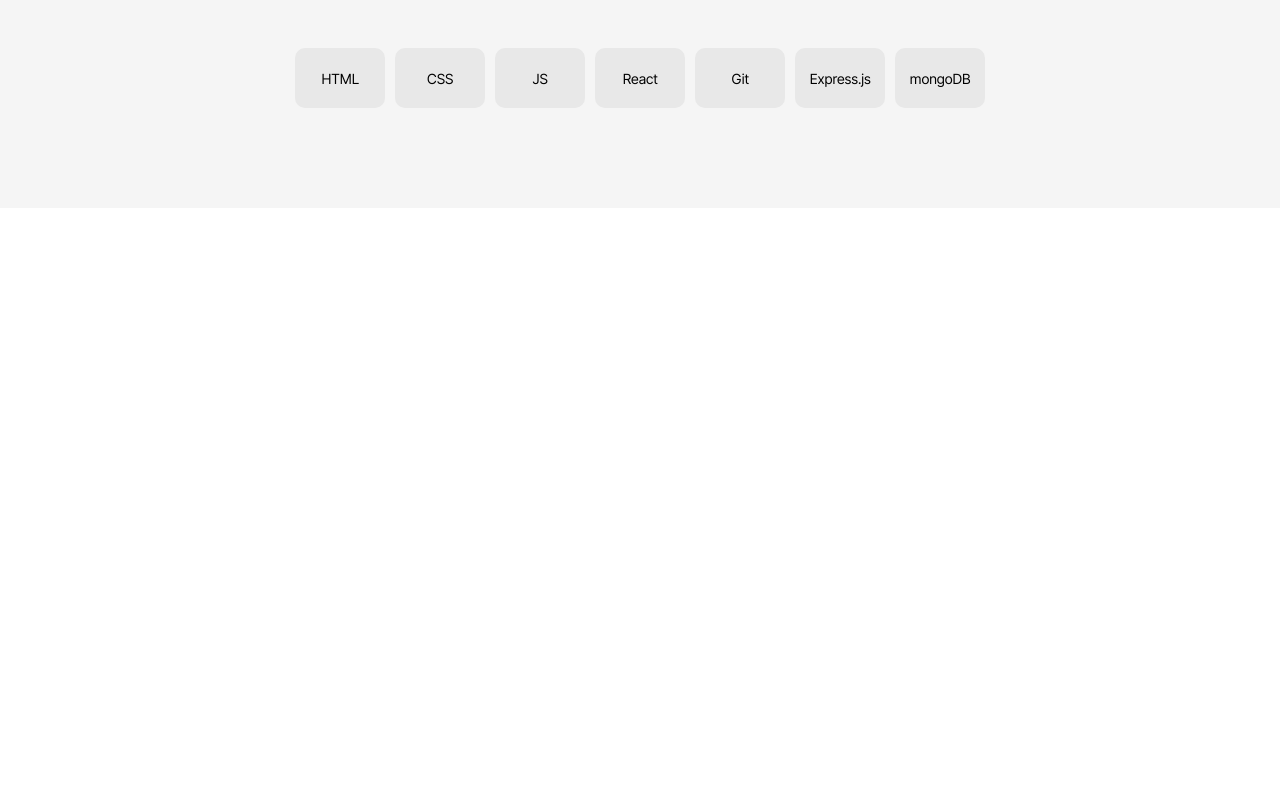
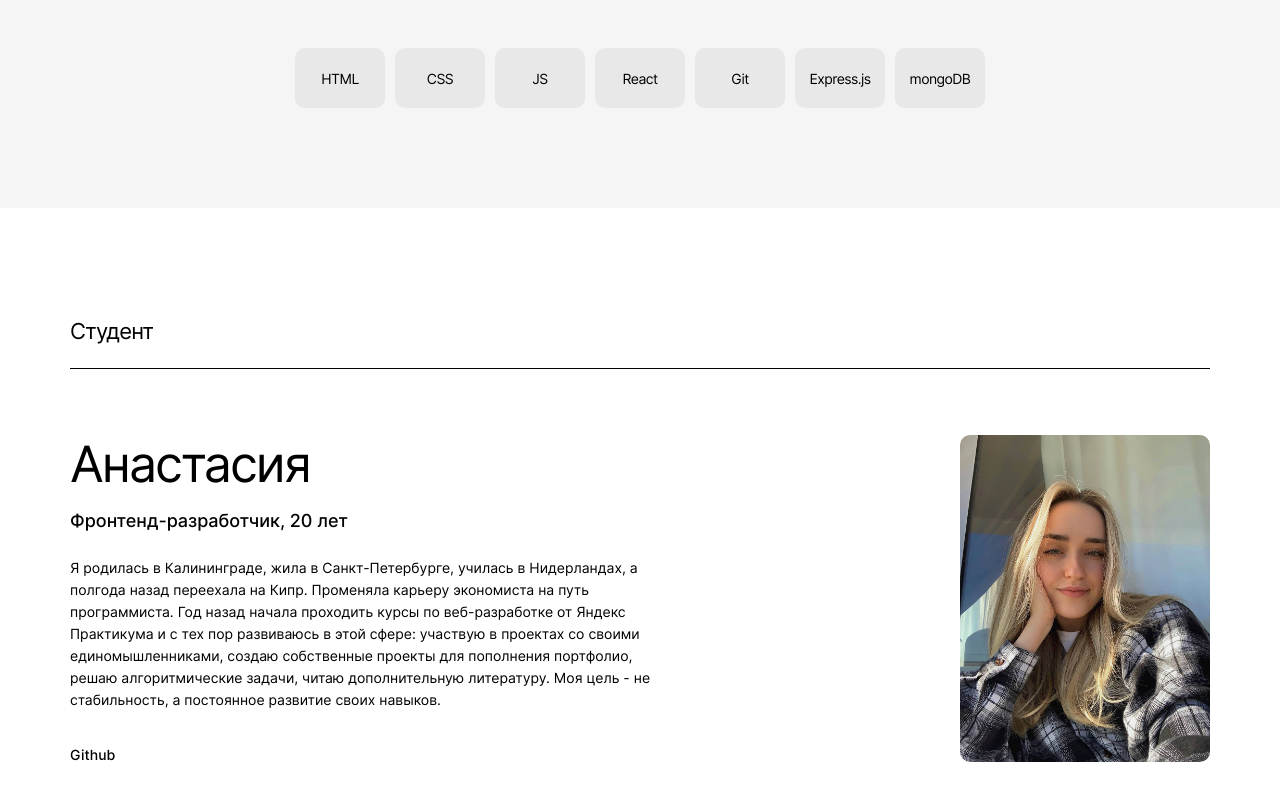
Before and after one commit to muravevanastya/movies-explorer-frontend, a React (Create React App) app: page / in a window 1280 px wide. Shown: the part 1686-2486 px from the top of the page. Before the commit the page ends 1894 px from the top, so only its background shows below. Built offline with nearby package versions, Linux system fonts and the light colour scheme.

Commit message:
сверстала блок "о себе"

```diff
--- /dev/null
+++ b/src/components/AboutMe/AboutMe.css
@@ -0,0 +1,62 @@
+.about-me {
+  padding: 110px 0 100px;
+  width: 100%;
+  display: flex;
+  align-items: center;
+  flex-direction: column;
+}
+
+.about-me__title {
+  width: calc(100% - 70px * 2);
+  font-weight: 400;
+  font-size: 22px;
+  line-height: 27px;
+  letter-spacing: -0.04em;
+  border-bottom: 1px solid #000000;
+  padding-bottom: 23px;
+}
+
+.about-me__container {
+  width: calc(100% - 70px * 2);
+  display: flex;
+  justify-content: space-between;
+  margin-top: 66px;
+}
+
+.about-me__description {
+  max-width: 600px;
+}
+
+.about-me__name {
+  font-weight: 400;
+  font-size: 50px;
+  line-height: 58px;
+  letter-spacing: -0.04em;
+}
+
+.about-me__job {
+  font-weight: 500;
+  font-size: 18px;
+  line-height: 20px;
+  margin-top: 18px;
+}
+
+.about-me__text {
+  margin-top: 26px;
+  font-weight: 400;
+  font-size: 14px;
+  line-height: 22px;
+}
+
+.about-me__github {
+  margin-top: 35px;
+  font-weight: 500;
+  font-size: 14px;
+  line-height: 17px;
+}
+
+.about-me__photo {
+  width: 250px;
+  height: 327px;
+  border-radius: 10px;
+}
--- /dev/null
+++ b/src/components/AboutMe/AboutMe.jsx
@@ -0,0 +1,24 @@
+import './AboutMe.css';
+import studentPhoto from '../../images/photo-student.jpg'
+
+function AboutMe() {
+  return (
+    <section className='about-me'>
+      <h2 className='about-me__title'>Студент</h2>
+      <div className='about-me__container'>
+        <div className='about-me__description'>
+          <h3 className='about-me__name'>Анастасия</h3>
+          <p className='about-me__job'>Фронтенд-разработчик, 20 лет</p>
+          <p className='about-me__text'>Я родилась в Калининграде, жила в Санкт-Петербурге, училась в Нидерландах, а полгода назад переехала на Кипр.
+          Променяла карьеру экономиста на путь программиста. Год назад начала проходить курсы по веб-разработке от Яндекс Практикума и с тех пор развиваюсь
+          в этой сфере: участвую в проектах со своими единомышленниками, создаю собственные проекты для пополнения портфолио, решаю алгоритмические задачи,
+          читаю дополнительную литературу. Моя цель - не стабильность, а постоянное развитие своих навыков.</p>
+          <p className='about-me__github'>Github</p>
+        </div>
+        <img className='about-me__photo' src={studentPhoto} alt="Фото Анастасии" />
+      </div>
+    </section>
+  )
+}
+
+export default AboutMe;
--- a/src/components/Main/Main.jsx
+++ b/src/components/Main/Main.jsx
@@ -1,6 +1,7 @@
 import Promo from "../Promo/Promo";
 import AboutProject from "../AboutProject/AboutProject";
 import Techs from "../Techs/Techs";
+import AboutMe from "../AboutMe/AboutMe";
 
 function Main() {
   return (
@@ -8,6 +9,7 @@
       <Promo />
       <AboutProject />
       <Techs />
+      <AboutMe />
     </main>
   )
 }
```
Also changed, not shown: src/images/photo-student.jpg (added).
